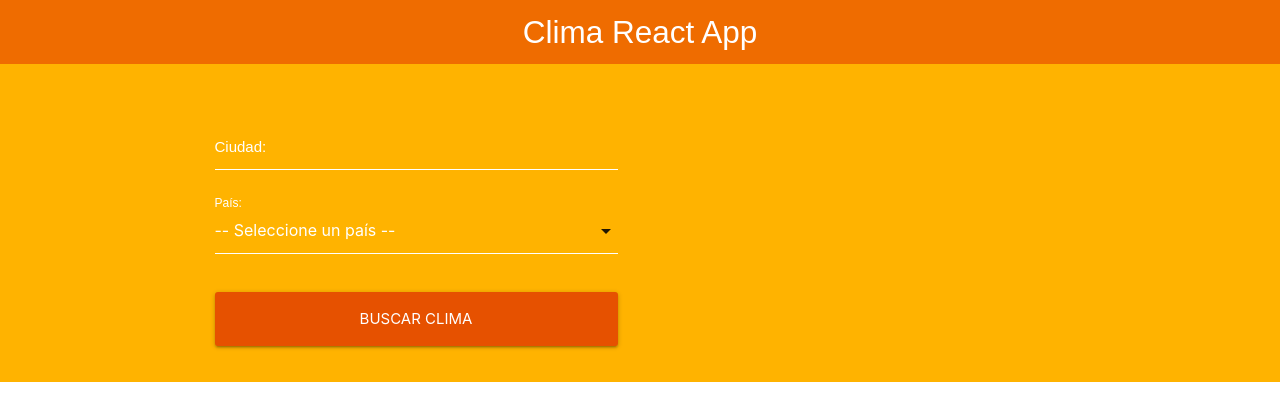
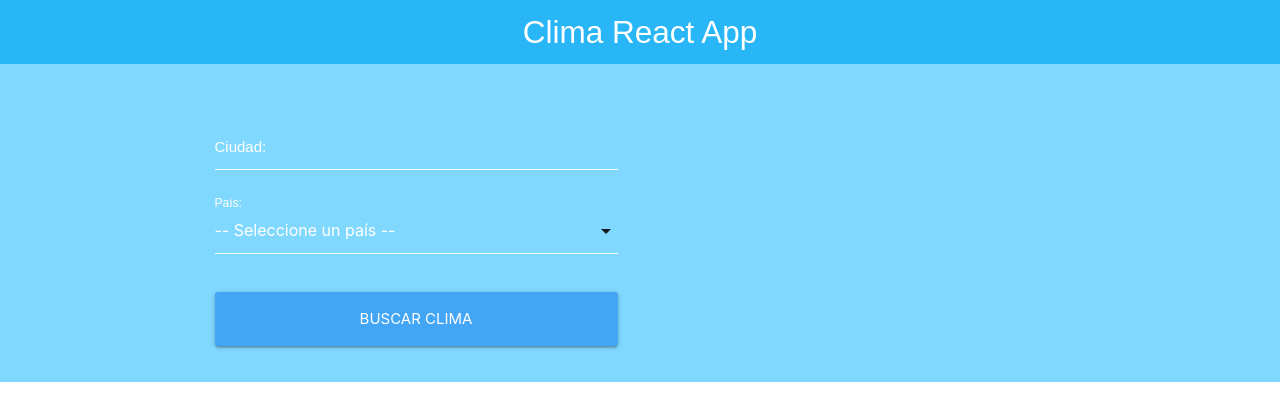
Before and after one commit to pablko/react-clima-app, a React (Create React App) app: page / in a window 1280 px wide. Shown: the top 420 px of the page. Built offline with nearby package versions, Linux system fonts and the light colour scheme.

Commit message:
Cambiando estilos

```diff
--- a/public/index.html
+++ b/public/index.html
@@ -4,7 +4,7 @@
     <meta charset="utf-8" />
     <link rel="icon" href="%PUBLIC_URL%/favicon.ico?v=2" />
     <meta name="viewport" content="width=device-width, initial-scale=1" />
-    <meta name="theme-color" content="#ff9800" />
+    <meta name="theme-color" content="#29b6f6" />
     <meta
       name="description"
       content="Web site created using create-react-app"
--- a/src/App.js
+++ b/src/App.js
@@ -56,7 +56,7 @@ function App() {
         titulo="Clima React App"
       />
 
-      <div className="contenedor-form amber darken-1">
+      <div className="contenedor-form light-blue accent-1">
         <div className="container">
           <div className="row">
             <div className="col m6 s12">
--- a/src/components/Formulario.js
+++ b/src/components/Formulario.js
@@ -58,7 +58,7 @@ const Formulario = ({busqueda, guardarBusqueda, guardarConsultar}) => {
           onChange={handleChange}
         >
           <option value="">-- Seleccione un país --</option>
-          <option value="AR" className="orange">Argentina</option>
+          <option value="AR">Argentina</option>
           <option value="CO">Colombia</option>
           <option value="CR">Costa Rica</option>
           <option value="ES">España</option>
@@ -73,7 +73,7 @@ const Formulario = ({busqueda, guardarBusqueda, guardarConsultar}) => {
         <input
           type="submit"
           value="Buscar clima"
-          className="waves-effect waves-light btn btn-large btn-block orange darken-4"
+          className="waves-effect waves-light btn btn-large btn-block blue lighten-1"
         />
       </div>
     </form>
--- a/src/components/Header.js
+++ b/src/components/Header.js
@@ -4,7 +4,7 @@ import PropTypes from 'prop-types'
 const Header = ({titulo}) => {
   return (
     <nav>
-      <div className="nav-wrapper orange darken-3">
+      <div className="nav-wrapper light-blue lighten-1">
         <a href="/" className="brand-logo">{titulo}</a>
       </div>
     </nav>
--- a/src/index.css
+++ b/src/index.css
@@ -41,7 +41,7 @@ input[type=submit]{
   padding: 3rem 0 1px 0;
 }
 .dropdown-content li>span{
-  color: #ffb300 ;
+  color: #039be5
 }
 .mensaje {
   text-align: center;
```
